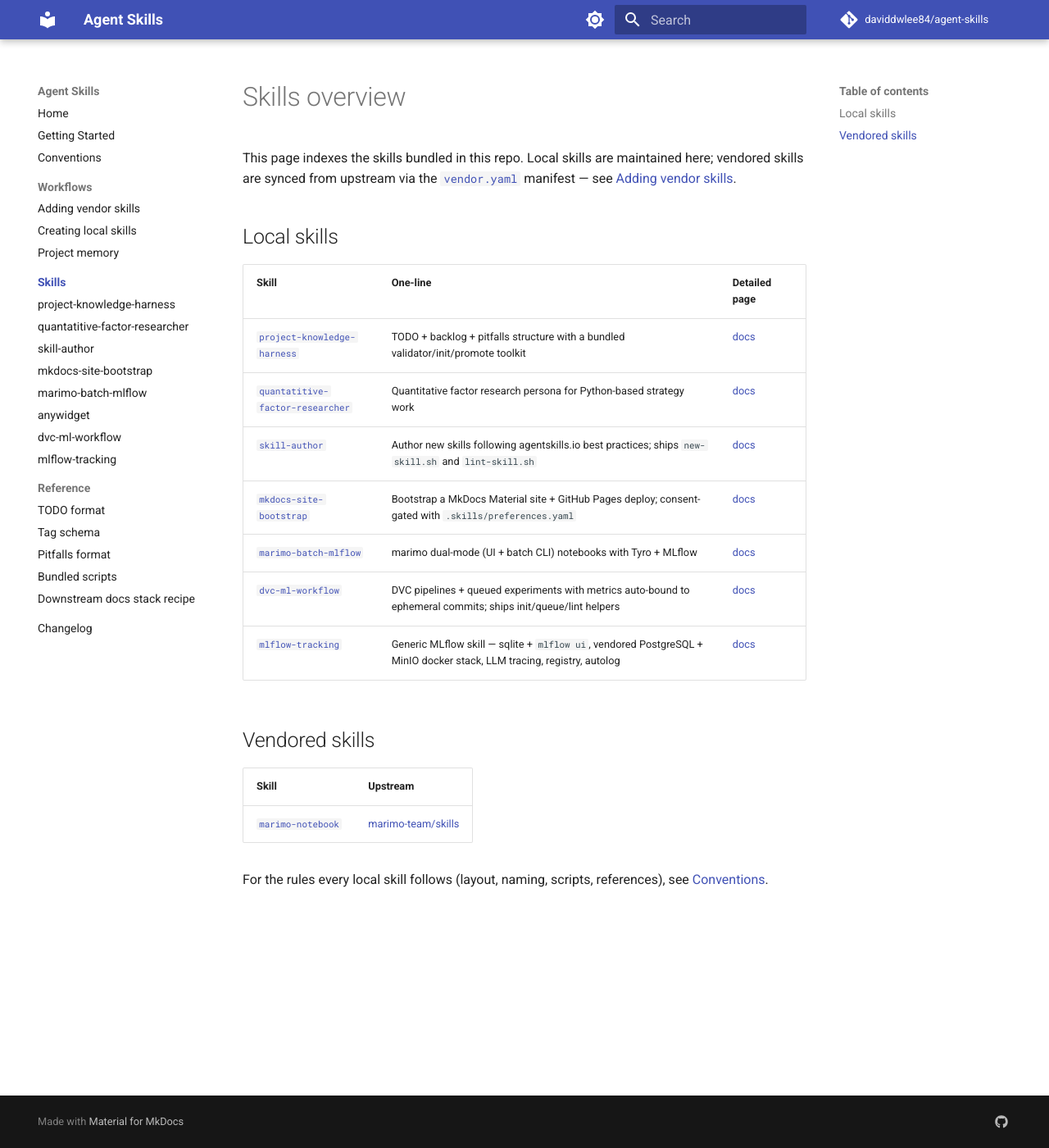
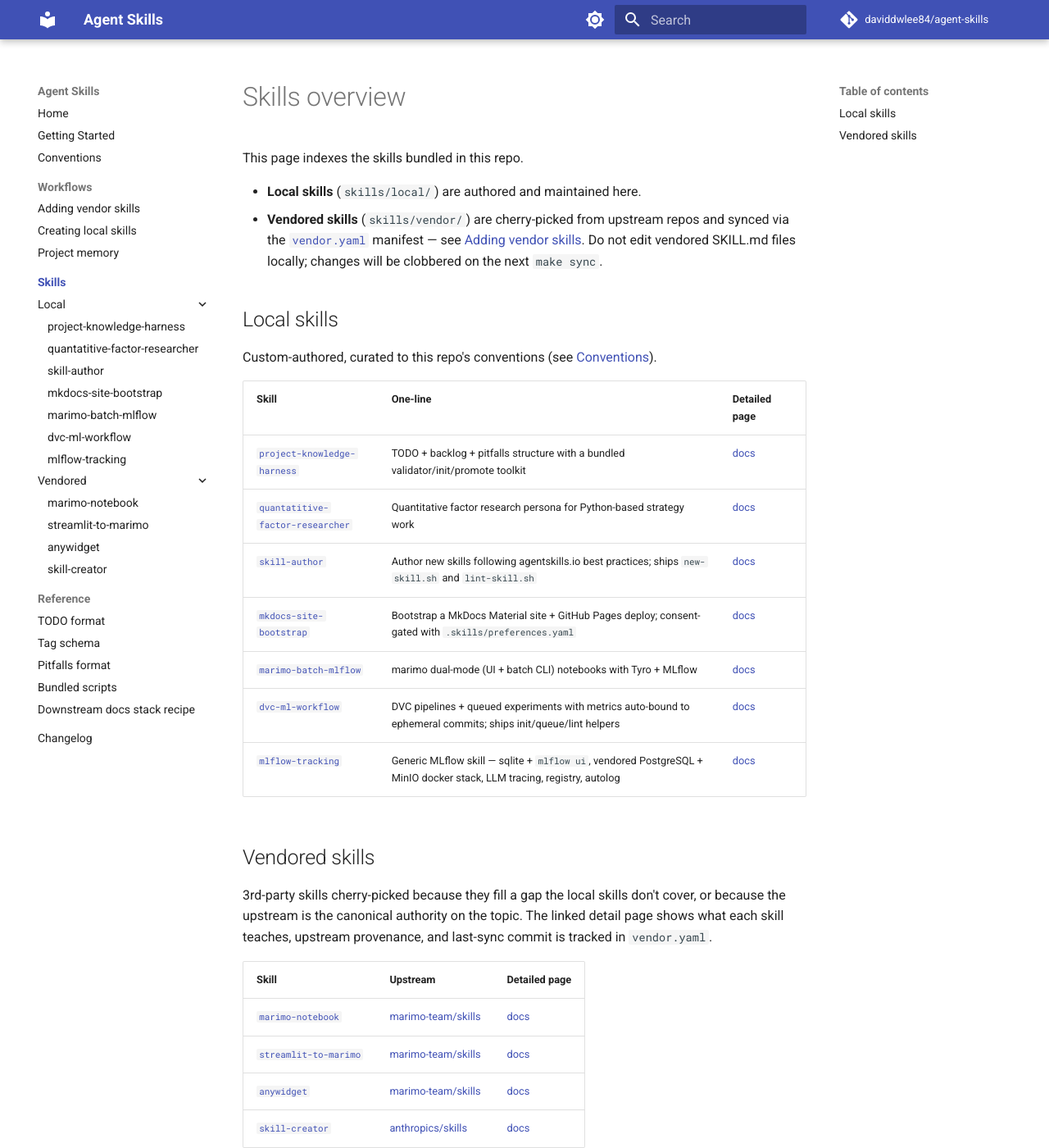
Before and after one commit to daviddwlee84/agent-skills, an MkDocs documentation site: the page built from docs/skills/index.md, in a window 1280 px wide and 1400 px high. Shown: the whole window at 82% size. Built offline with MkDocs 1.6.1 and Material for MkDocs 9.7.7, drawn with Linux system fonts in a browser that asks for light colours; comment, search, counter and statistics services are not loaded; some of the changed text lies outside the part shown.

Commit message:
Split Skills nav into Local vs Vendored, add missing vendored pages
- mkdocs.yml: Skills section restructured as Local / Vendored two-level
  nav instead of flat list
- docs/skills/index.md: rewritten with clearer local-vs-vendored framing;
  vendored table now lists all four vendored skills with detail pages
- docs/skills/marimo-notebook.md, streamlit-to-marimo.md, skill-creator.md:
  new thin vendored pages (upstream link + one-line description + what it
  teaches + pointer to canonical SKILL.md)
- docs/skills/anywidget.md: heading clarified as '(vendored)'
- README.md: vendored bullets expanded to all four skills with docs
  links and note that make sync will clobber local edits

skill-creator page also documents the skill-author (local, authoring)
vs skill-creator (vendored, evaluation) complementarity.

Verified with make docs-build (no new warnings).

```diff
--- a/docs/skills/index.md
+++ b/docs/skills/index.md
@@ -1,11 +1,19 @@
 # Skills overview
 
-This page indexes the skills bundled in this repo. Local skills are
-maintained here; vendored skills are synced from upstream via the
-[`vendor.yaml`](https://github.com/daviddwlee84/agent-skills/blob/main/vendor.yaml)
-manifest — see [Adding vendor skills](../workflows/adding-vendor-skills.md).
+This page indexes the skills bundled in this repo.
+
+- **Local skills** (`skills/local/`) are authored and maintained here.
+- **Vendored skills** (`skills/vendor/`) are cherry-picked from upstream
+  repos and synced via the
+  [`vendor.yaml`](https://github.com/daviddwlee84/agent-skills/blob/main/vendor.yaml)
+  manifest — see [Adding vendor skills](../workflows/adding-vendor-skills.md).
+  Do not edit vendored SKILL.md files locally; changes will be clobbered
+  on the next `make sync`.
 
 ## Local skills
+
+Custom-authored, curated to this repo's conventions (see
+[Conventions](../conventions.md)).
 
 | Skill | One-line | Detailed page |
 |---|---|---|
@@ -19,9 +27,18 @@ manifest — see [Adding vendor skills](../workflows/adding-vendor-skills.md).
 
 ## Vendored skills
 
-| Skill | Upstream |
-|---|---|
-| [`marimo-notebook`](https://github.com/daviddwlee84/agent-skills/tree/main/skills/vendor/marimo-notebook) | [marimo-team/skills](https://github.com/marimo-team/skills) |
+3rd-party skills cherry-picked because they fill a gap the local skills
+don't cover, or because the upstream is the canonical authority on the
+topic. The linked detail page shows what each skill teaches, upstream
+provenance, and last-sync commit is tracked in `vendor.yaml`.
+
+| Skill | Upstream | Detailed page |
+|---|---|---|
+| [`marimo-notebook`](marimo-notebook.md) | [marimo-team/skills](https://github.com/marimo-team/skills/tree/main/skills/marimo-notebook) | [docs](marimo-notebook.md) |
+| [`streamlit-to-marimo`](streamlit-to-marimo.md) | [marimo-team/skills](https://github.com/marimo-team/skills/tree/main/skills/streamlit-to-marimo) | [docs](streamlit-to-marimo.md) |
+| [`anywidget`](anywidget.md) | [marimo-team/skills](https://github.com/marimo-team/skills/tree/main/skills/anywidget) | [docs](anywidget.md) |
+| [`skill-creator`](skill-creator.md) | [anthropics/skills](https://github.com/anthropics/skills/tree/main/skills/skill-creator) | [docs](skill-creator.md) |
 
 For the rules every local skill follows (layout, naming, scripts,
-references), see [Conventions](../conventions.md).
+references), see [Conventions](../conventions.md). For how vendoring
+works end-to-end, see [Adding vendor skills](../workflows/adding-vendor-skills.md).
--- a/mkdocs.yml
+++ b/mkdocs.yml
@@ -96,14 +96,19 @@ nav:
       - Project memory: workflows/project-memory.md
   - Skills:
       - Overview: skills/index.md
-      - project-knowledge-harness: skills/project-knowledge-harness.md
-      - quantatitive-factor-researcher: skills/quantatitive-factor-researcher.md
-      - skill-author: skills/skill-author.md
-      - mkdocs-site-bootstrap: skills/mkdocs-site-bootstrap.md
-      - marimo-batch-mlflow: skills/marimo-batch-mlflow.md
-      - anywidget: skills/anywidget.md
-      - dvc-ml-workflow: skills/dvc-ml-workflow.md
-      - mlflow-tracking: skills/mlflow-tracking.md
+      - Local:
+          - project-knowledge-harness: skills/project-knowledge-harness.md
+          - quantatitive-factor-researcher: skills/quantatitive-factor-researcher.md
+          - skill-author: skills/skill-author.md
+          - mkdocs-site-bootstrap: skills/mkdocs-site-bootstrap.md
+          - marimo-batch-mlflow: skills/marimo-batch-mlflow.md
+          - dvc-ml-workflow: skills/dvc-ml-workflow.md
+          - mlflow-tracking: skills/mlflow-tracking.md
+      - Vendored:
+          - marimo-notebook: skills/marimo-notebook.md
+          - streamlit-to-marimo: skills/streamlit-to-marimo.md
+          - anywidget: skills/anywidget.md
+          - skill-creator: skills/skill-creator.md
   - Reference:
       - TODO format: reference/todo-format.md
       - Tag schema: reference/tag-schema.md
```
Also changed, not shown: README.md (+4 -2 lines), docs/skills/anywidget.md (+1 -1 lines), docs/skills/marimo-notebook.md (added, +32 -0 lines), docs/skills/skill-creator.md (added, +45 -0 lines), docs/skills/streamlit-to-marimo.md (added, +33 -0 lines).
